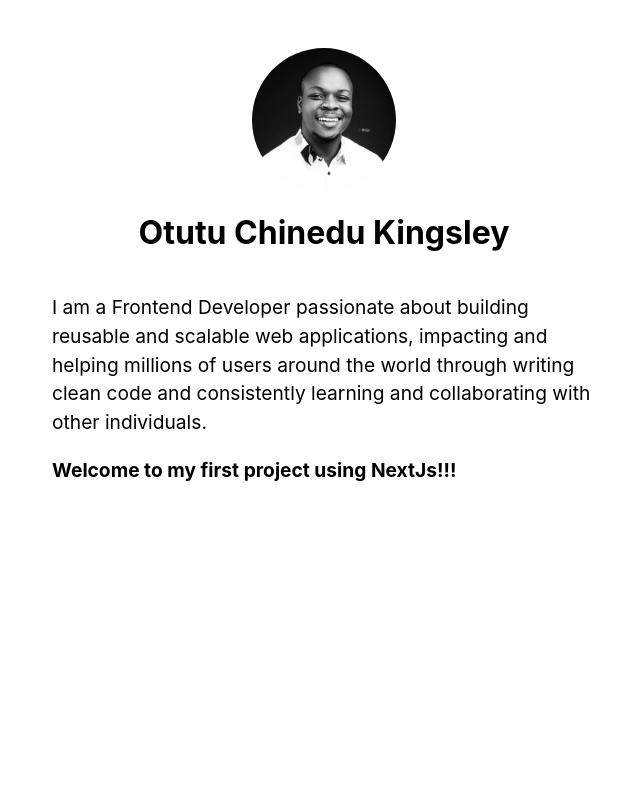
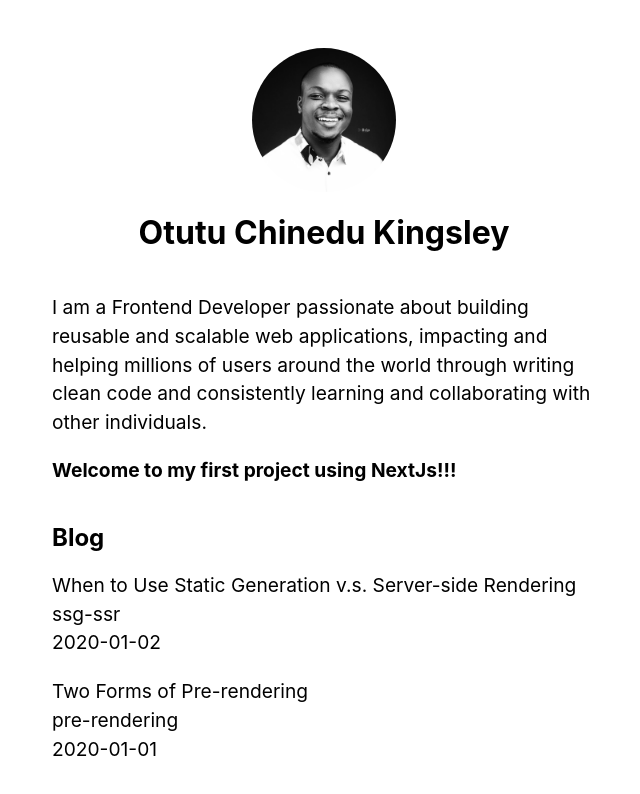
Before and after one commit to otutukingsley/nextjs-blog, a Next.js app: page / in a window 1280 px wide. Shown: the top 794 px of the page, without its empty margins (316-956 px from the left). Built offline with nearby package versions, Linux system fonts and the light colour scheme.

Commit message:
understood dynamic routes, getStaticProps, getStaticPaths and getServerProps

```diff
--- a/package.json
+++ b/package.json
@@ -8,9 +8,12 @@
     "lint": "next lint"
   },
   "dependencies": {
+    "gray-matter": "^4.0.3",
     "next": "12.0.10",
     "react": "17.0.2",
-    "react-dom": "17.0.2"
+    "react-dom": "17.0.2",
+    "remark": "^14.0.2",
+    "remark-html": "^15.0.1"
   },
   "devDependencies": {
     "eslint": "8.9.0",
--- a/pages/index.js
+++ b/pages/index.js
@@ -2,8 +2,19 @@
 import Head from "next/head"
 import Layout, { siteTitle } from "../components/layout"
 import utilStyles from "../styles/utils.module.css"
+import { getSortedPostsData } from "../utils/posts"
 
-export default function Home() {
+export async function getStaticProps() {
+  const allPostsData = getSortedPostsData()
+  return {
+    props: {
+      allPostsData: allPostsData,
+    },
+  }
+}
+
+export default function Home({ allPostsData }) {
+  console.log(allPostsData)
   return (
     <Layout home>
       <Head>
@@ -20,6 +31,20 @@
           <strong>Welcome to my first project using NextJs!!!</strong>
         </p>
       </section>
+      <section className={`${utilStyles.headingMd} ${utilStyles.padding1px}`}>
+        <h2 className={`${utilStyles.headingLg}`}>Blog</h2>
+        <ul className={`${utilStyles.list}`}>
+          {allPostsData.map(({ id, date, title }) => (
+            <li className={utilStyles.listItem} key={id}>
+              {title}
+              <br />
+              {id}
+              <br />
+              {date}
+            </li>
+          ))}
+        </ul>
+      </section>
     </Layout>
   )
 }
--- /dev/null
+++ b/posts/pre-rendering.md
@@ -0,0 +1,11 @@
+---
+title: "Two Forms of Pre-rendering"
+date: "2020-01-01"
+---
+
+Next.js has two forms of pre-rendering: **Static Generation** and **Server-side Rendering**. The difference is in **when** it generates the HTML for a page.
+
+- **Static Generation** is the pre-rendering method that generates the HTML at **build time**. The pre-rendered HTML is then _reused_ on each request.
+- **Server-side Rendering** is the pre-rendering method that generates the HTML on **each request**.
+
+Importantly, Next.js lets you **choose** which pre-rendering form to use for each page. You can create a "hybrid" Next.js app by using Static Generation for most pages and using Server-side Rendering for others.
--- /dev/null
+++ b/posts/ssg-ssr.md
@@ -0,0 +1,19 @@
+---
+title: "When to Use Static Generation v.s. Server-side Rendering"
+date: "2020-01-02"
+---
+
+We recommend using **Static Generation** (with and without data) whenever possible because your page can be built once and served by CDN, which makes it much faster than having a server render the page on every request.
+
+You can use Static Generation for many types of pages, including:
+
+- Marketing pages
+- Blog posts
+- E-commerce product listings
+- Help and documentation
+
+You should ask yourself: "Can I pre-render this page **ahead** of a user's request?" If the answer is yes, then you should choose Static Generation.
+
+On the other hand, Static Generation is **not** a good idea if you cannot pre-render a page ahead of a user's request. Maybe your page shows frequently updated data, and the page content changes on every request.
+
+In that case, you can use **Server-Side Rendering**. It will be slower, but the pre-rendered page will always be up-to-date. Or you can skip pre-rendering and use client-side JavaScript to populate data.
--- /dev/null
+++ b/utils/posts.js
@@ -0,0 +1,75 @@
+import fs from "fs"
+import path from "path"
+import matter from "gray-matter"
+
+const postsDirectory = path.join(process.cwd(), "posts")
+
+export function getSortedPostsData() {
+  // Get file names under /posts
+  const fileNames = fs.readdirSync(postsDirectory)
+  const allPostsData = fileNames.map((fileName) => {
+    // Remove ".md" from file name to get id
+    const id = fileName.replace(/\.md$/, "")
+
+    // Read markdown file as string
+    const fullPath = path.join(postsDirectory, fileName)
+    const fileContents = fs.readFileSync(fullPath, "utf8")
+
+    // Use gray-matter to parse the post metadata section
+    const matterResult = matter(fileContents)
+
+    // Combine the data with the id
+    return {
+      id,
+      ...matterResult.data,
+    }
+  })
+  // Sort posts by date
+  return allPostsData.sort(({ date: a }, { date: b }) => {
+    if (a < b) {
+      return 1
+    } else if (a > b) {
+      return -1
+    } else {
+      return 0
+    }
+  })
+}
+
+export function getAllPostIds() {
+  const fileNames = fs.readdirSync(postsDirectory)
+
+  // Returns an array that looks like this:
+  // [
+  //   {
+  //     params: {
+  //       id: 'ssg-ssr'
+  //     }
+  //   },
+  //   {
+  //     params: {
+  //       id: 'pre-rendering'
+  //     }
+  //   }
+  // ]
+  return fileNames.map((fileName) => {
+    return {
+      params: {
+        id: fileName.replace(/\.md$/, ""),
+      },
+    }
+  })
+}
+
+export function getPostData(id) {
+  const fullPath = path.join(postsDirectory, `${id}.md`)
+  const fileContents = fs.readFileSync(fullPath, "utf8")
+
+  // Use gray-matter to parse the post metadata section
+  const matterResult = matter(fileContents)
+
+  return {
+    id,
+    ...matterResult.data,
+  }
+}
```
Also changed, not shown: pages/posts/[id].js (added, +28 -0 lines), pages/posts/first-post.js (deleted, +0 -16 lines), public/images/indblack copy.jpeg (added), 1 other file (tests, documents, lock files or other folders).
